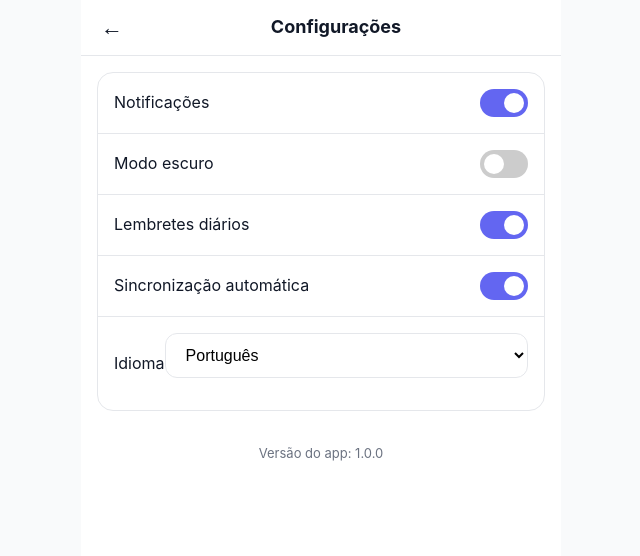
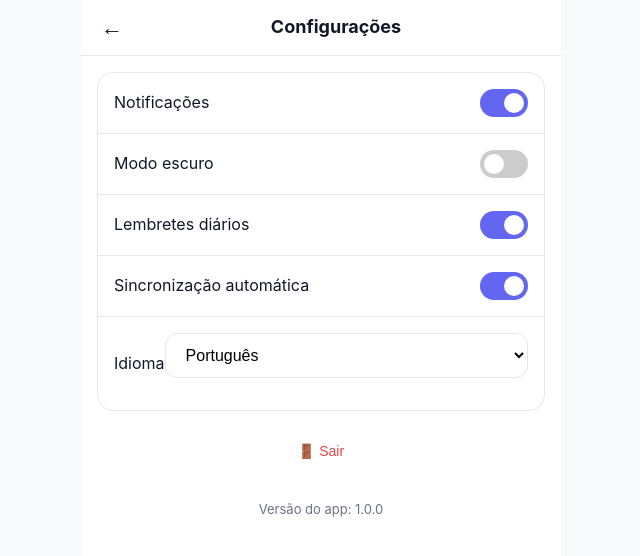
Before and after one commit to carolbels/seminary-website, a plain HTML site: page index.html in a window 1280 px wide. Both pictures are taken after a click on the button "⚙️". Shown: the whole page, without its empty margins (319-959 px from the left). Drawn offline with Linux system fonts and the light colour scheme.

Commit message:
logout button

```diff
--- a/index.html
+++ b/index.html
@@ -173,6 +173,7 @@
                     <select><option>Português</option><option>English</option><option>Español</option></select>
                 </div>
             </div>
+            <button class="logout-btn" onclick="doLogout()">🚪 Sair</button>
             <div class="about-section"><p>Versão do app: 1.0.0</p></div>
         </section>
 
```
